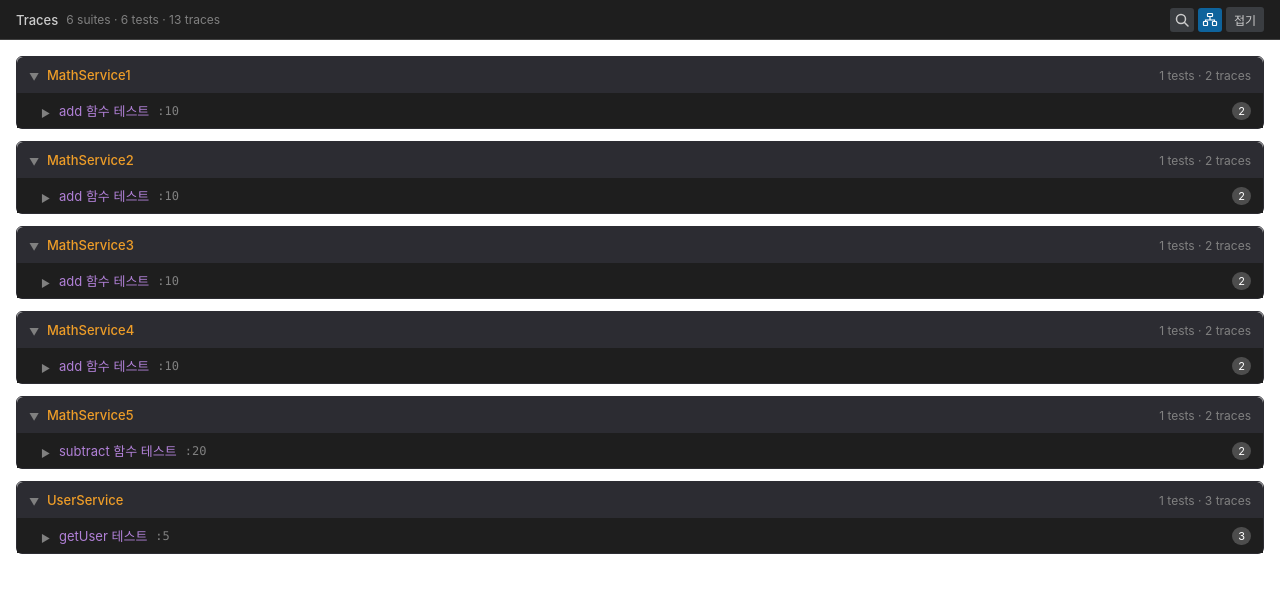
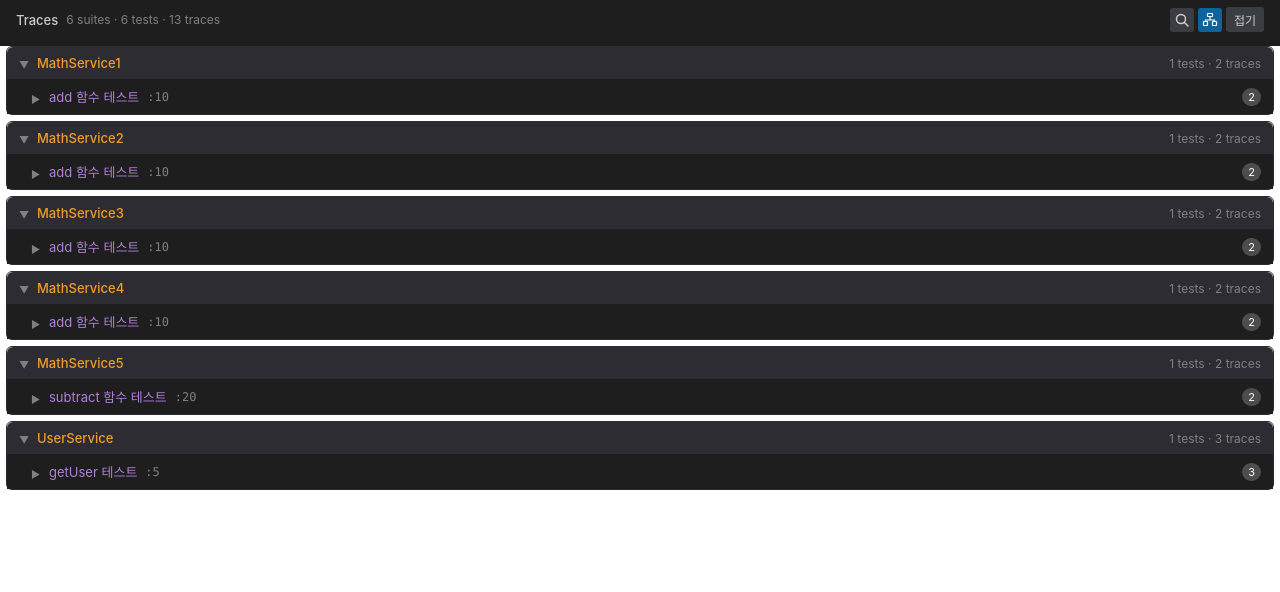
Before and after one commit to cartanova-ai/vscode-sonamu, a React (Vite) app in the folder packages/naite-trace-viewer/: page / in a window 1280 px wide. Shown: the top 592 px of the page. Built offline with nearby package versions, Linux system fonts and the light colour scheme.

Commit message:
feat: 더 기@깔난 스티키 헤더

```diff
--- a/packages/naite-trace-viewer/src/App.tsx
+++ b/packages/naite-trace-viewer/src/App.tsx
@@ -312,7 +312,7 @@ export default function App() {
         Number.parseInt(style.getPropertyValue("--test-header-height")) || 34;
       const breadcrumbHeight = Number.parseInt(style.getPropertyValue("--breadcrumb-height")) || 28;
 
-      const normalViewStickyTop = headerHeight + suiteHeaderHeight + testHeaderHeight - 3;
+      const normalViewStickyTop = headerHeight + suiteHeaderHeight + testHeaderHeight + 5;
       const searchViewStickyTop = headerHeight + breadcrumbHeight - 2;
 
       const headers = document.querySelectorAll(".trace-header");
--- a/packages/naite-trace-viewer/src/index.css
+++ b/packages/naite-trace-viewer/src/index.css
@@ -62,8 +62,19 @@ body {
   justify-content: space-between;
   background: var(--bg);
 }
+/* 스티키 헤더 여백 뒤로 넘어가는 콘텐츠 가리기 */
+.header::after {
+  content: '';
+  position: absolute;
+  left: 0;
+  right: 0;
+  top: 100%;
+  height: 7px;
+  background: var(--bg);
+  pointer-events: none;
+}
 #traces-container {
-  padding: 16px;
+  padding: 6px;
   /* 스티키가 제대로 작동하도록 overflow 설정 */
 }
 .header-left {
@@ -134,7 +145,7 @@ body {
    ============================================================================= */
 :root {
   --header-height: 40px;
-  --suite-header-height: 34px;
+  --suite-header-height: 30px;
   --test-header-height: 34px;
   --trace-header-height: 28px;
   --breadcrumb-height: 28px; /* 검색 결과 breadcrumb 높이 */
@@ -142,19 +153,19 @@ body {
 
 /* Suite level */
 .suite-group {
-  margin-bottom: 12px;
+  margin-bottom: 6px;
   border: 1px solid var(--vscode-sideBar-background);
   border-radius: 6px;
   overflow: visible; /* 스티키가 작동하려면 visible 필요 */
 }
 .suite-header {
   position: sticky;
-  top: calc(var(--header-height) - 1px); /* 1px 겹침으로 틈 방지 */
+  top: calc(var(--header-height) + 6px); /* 헤더 아래 여백 두고 고정 */
   z-index: 30;
   display: flex;
   align-items: center;
   gap: 8px;
-  padding: 10px 12px;
+  padding: 8px 12px;
   cursor: pointer;
   background: var(--vscode-sideBar-background);
   user-select: none;
@@ -197,7 +208,7 @@ body {
 }
 .test-header {
   position: sticky;
-  top: calc(var(--header-height) + var(--suite-header-height) - 2px); /* 겹침으로 틈 방지 */
+  top: calc(var(--header-height) + var(--suite-header-height) + 7px); /* 여백 맞춤 */
   z-index: 20;
   display: flex;
   align-items: center;
@@ -236,7 +247,7 @@ body {
 }
 .trace-header {
   position: sticky;
-  top: calc(var(--header-height) + var(--suite-header-height) + var(--test-header-height) - 3px); /* 겹침으로 틈 방지 */
+  top: calc(var(--header-height) + var(--suite-header-height) + var(--test-header-height) + 5px); /* 여백 맞춤 */
   z-index: 10;
   display: flex;
   align-items: flex-start; /* 여러 줄일 때 위쪽 정렬 */
```
